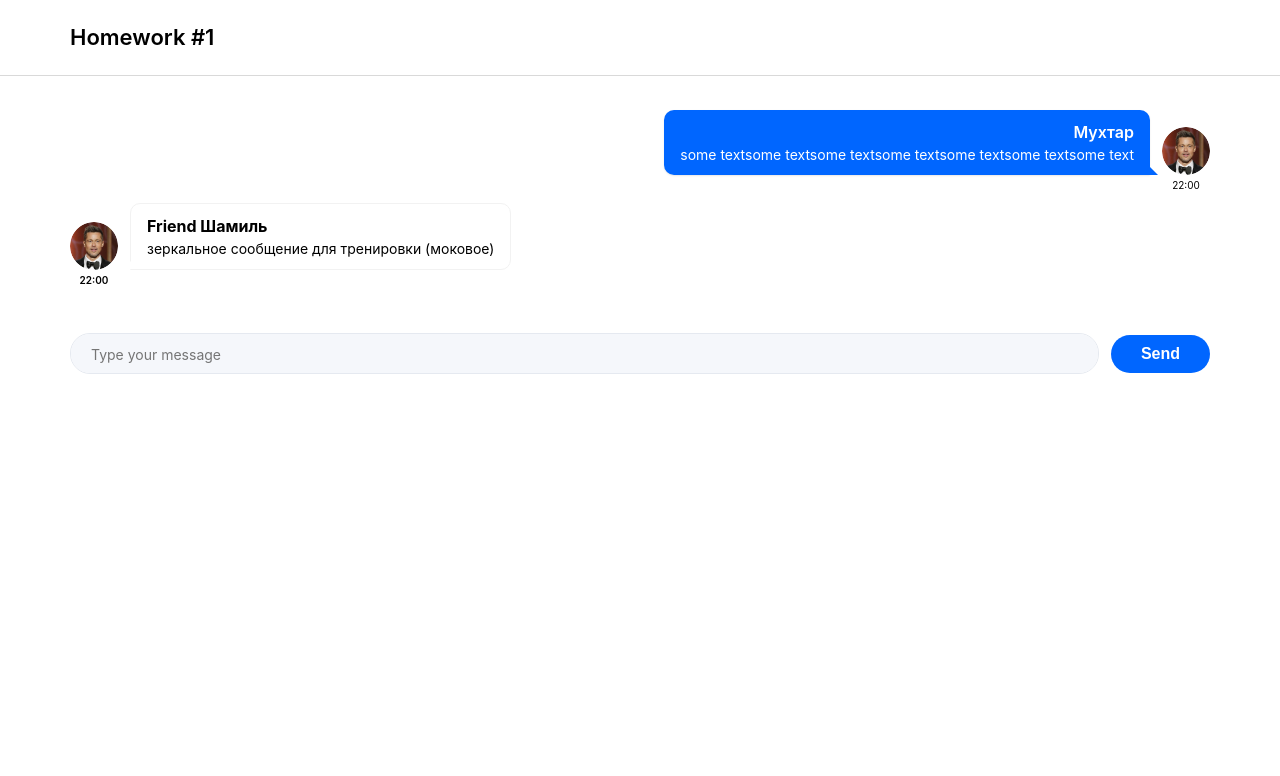
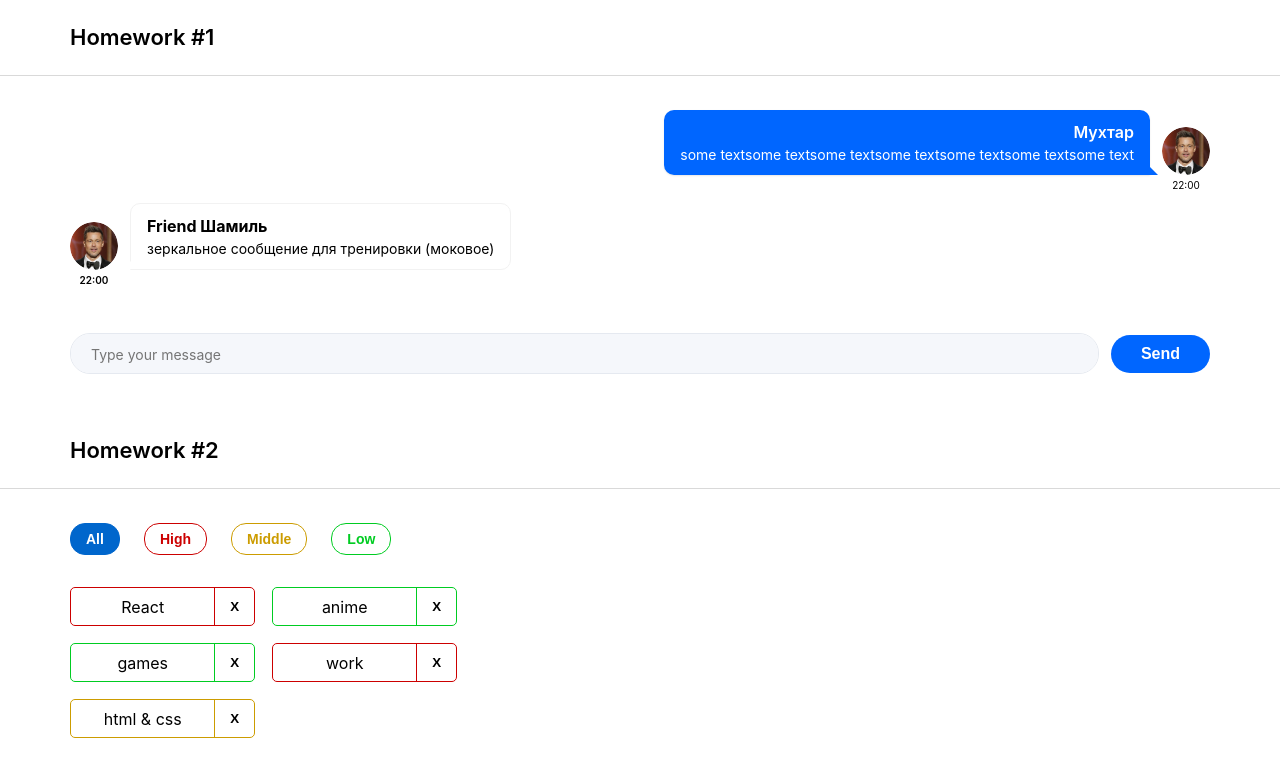
Before and after one commit to Arsenymlwww/hws2-master, a React (Create React App) app: page /#/pre-junior in a window 1280 px wide. Before the commit this address led to /. Shown: the top 776 px of the page. Built offline with nearby package versions, Linux system fonts and the light colour scheme.

Commit message:
completed homework 2: added types and logic

```diff
--- a/package.json
+++ b/package.json
@@ -16,7 +16,7 @@
     "@types/react-dom": "18.0.6",
     "@types/uuid": "8.3.4",
     "axios": "0.27.2",
-    "gh-pages": "4.0.0",
+    "gh-pages": "^6.3.0",
     "react": "18.2.0",
     "react-dom": "18.2.0",
     "react-redux": "8.0.4",
@@ -32,7 +32,7 @@
     "build": "react-scripts build",
     "test": "react-scripts test",
     "eject": "react-scripts eject",
-    "predeploy": "npm run build",
+    "predeploy": "yarn run build",
     "deploy": "gh-pages -d build"
   },
   "eslintConfig": {
--- a/src/s1-main/App.tsx
+++ b/src/s1-main/App.tsx
@@ -1,6 +1,7 @@
 import React from 'react'
 import s from './App.module.css'
 import HW1 from '../s2-homeworks/hw01/HW1'
+import HW2 from '../s2-homeworks/hw02/HW2'
 // import HW2 from '../s2-homeworks/hw02/HW2'
 
 function App() {
@@ -8,7 +9,7 @@
         <div className={s.App}>
             <HW1/>
             {/*раскомментировать по ходу выполнения*/}
-            {/* <HW2/> */}
+            <HW2/>
             {/*<HW3/>*/}
             {/*<HW4/>*/}
 
--- a/src/s2-homeworks/hw02/HW2.tsx
+++ b/src/s2-homeworks/hw02/HW2.tsx
@@ -17,16 +17,16 @@
 * */
 
 // types
-export type AffairPriorityType = any // need to fix any
+export type AffairPriorityType = 'high' | 'low' | 'middle' // need to fix any
 export type AffairType = {
-    _id: any // need to fix any
-    name: any // need to fix any
+    _id: number // need to fix any
+    name: string // need to fix any
     priority: AffairPriorityType
 }
 export type FilterType = 'all' | AffairPriorityType
 
 // constants
-const defaultAffairs: any = [ // need to fix any
+const defaultAffairs: AffairType[] = [ // need to fix any
     {_id: 1, name: 'React', priority: 'high'}, // студенты могут изменить содержимое name и количество элементов в массиве, ...priority не менять!
     {_id: 2, name: 'anime', priority: 'low'},
     {_id: 3, name: 'games', priority: 'low'},
@@ -35,22 +35,23 @@
 ]
 
 // pure helper functions
-export const filterAffairs = (affairs: any, filter: any): any => { // need to fix any
-
-
-    return affairs // need to fix
+export const filterAffairs = (affairs: AffairType[], filter: FilterType): AffairType[] => { // need to fix any
+    if (filter === 'all'){
+        return affairs
+    }
+    return affairs.filter(a => a.priority === filter) // need to fix
 }
-export const deleteAffair = (affairs: any, _id: any): any => { // need to fix any
-
-    return affairs // need to fix
+export const deleteAffair = (affairs: AffairType[], _id: number): AffairType[] => { // need to fix any
+    return affairs.filter(a => a._id !== _id) // need to fix
 }
 
 function HW2() {
-    const [affairs, setAffairs] = useState<any>(defaultAffairs) // need to fix any
+    const [affairs, setAffairs] = useState<AffairType[]>(defaultAffairs) // need to fix any
     const [filter, setFilter] = useState<FilterType>('all')
 
     const filteredAffairs = filterAffairs(affairs, filter)
-    const deleteAffairCallback = (_id: any) => { // need to fix any
+    const deleteAffairCallback = (_id: number) => { // need to fix any
+        setAffairs(deleteAffair(affairs, _id))
         // need to fix
     }
 
--- a/src/s2-homeworks/hw02/affairs/Affairs.tsx
+++ b/src/s2-homeworks/hw02/affairs/Affairs.tsx
@@ -4,24 +4,28 @@
 import s from './Affairs.module.css'
 
 type AffairsPropsType = {
-    data: any // need to fix any
-    setFilter: any
-    deleteAffairCallback: any
+    data: AffairType[] // need to fix any
+    setFilter: (filter: FilterType) => void
+    deleteAffairCallback: (_id: number) => void
     filter: FilterType
 }
 
 function Affairs(props: AffairsPropsType) {
     const setAll = () => {
         // need to fix
+        props.setFilter('all')
     }
     const setHigh = () => {
         // need to fix
+        props.setFilter('high')
     }
     const setMiddle = () => {
         // need to fix
+        props.setFilter('middle')
     }
     const setLow = () => {
         // need to fix
+        props.setFilter('low')
     }
 
     const cnAll = s.button + ' ' + s.all + (props.filter === 'all' ? ' ' + s.active : '')
--- a/src/s2-homeworks/hw02/affairs/affair/Affair.tsx
+++ b/src/s2-homeworks/hw02/affairs/affair/Affair.tsx
@@ -6,11 +6,12 @@
 type AffairPropsType = {
     // key не нужно типизировать
     affair: AffairType
-    deleteAffairCallback: any // need to fix any
+    deleteAffairCallback: (_id: number) => void// need to fix any
 }
 
 function Affair(props: AffairPropsType) {
     const deleteCallback = () => {
+        props.deleteAffairCallback(props.affair._id)
         // need to fix
     }
 
@@ -25,7 +26,7 @@
         >
             <div id={'hw2-name-' + props.affair._id} className={nameClass}>
                 {/*создаёт студент*/}
-
+                {props.affair.name}
                 {/**/}
             </div>
             <div id={'hw2-priority-' + props.affair._id} hidden>
@@ -36,7 +37,7 @@
                 id={'hw2-button-delete-' + props.affair._id}
                 className={buttonClass}
                 // need to fix
-
+                onClick={deleteCallback}
             >
                 {/*текст кнопки могут изменить студенты*/}
                 X
```
Also changed, not shown: 1 other file (tests, documents, lock files or other folders).
